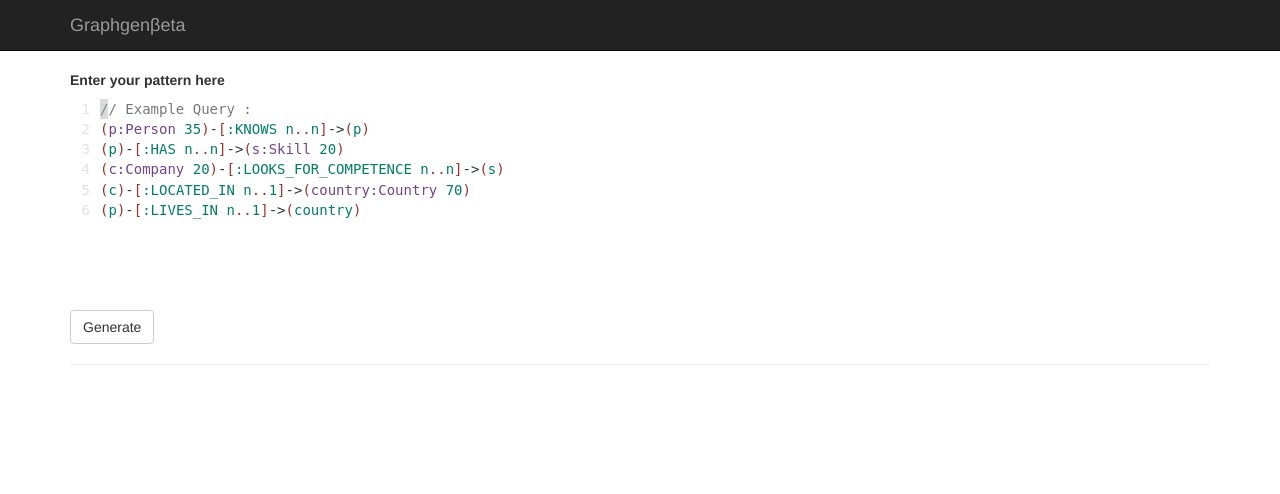
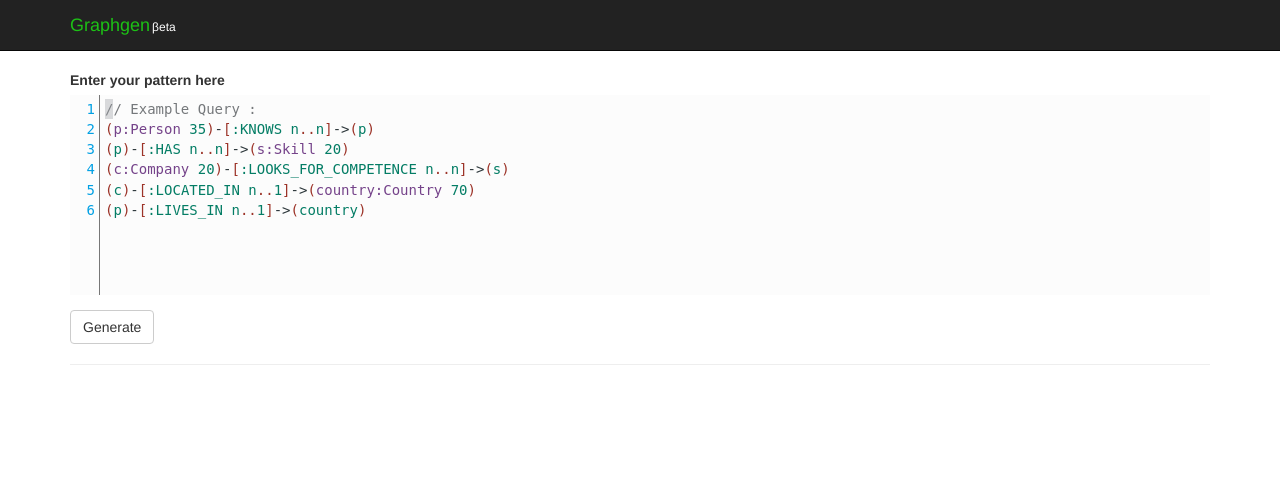
Before and after one commit to neoxygen/graphgen, a PHP site: template src/Views/base.html.twig in a window 1280 px wide. Shown: the top 494 px of the page. Run offline with PHP 8.4, Linux system fonts and the light colour scheme; the template is opened without the code that fills it, so the values that code supplies are empty; some libraries are stand-ins or nearby versions.

Commit message:
some tweaks

```diff
--- a/src/Views/base.html.twig
+++ b/src/Views/base.html.twig
@@ -38,6 +38,16 @@
             height: 200px;
         }
 
+        #ggbrand {
+            color: #1DC116;
+        }
+
+        #ggbrand span {
+            color: #fff;
+            font-size: 12px;
+            margin-left: 2px;
+        }
+
     </style>
 </head>
 <body>
@@ -51,7 +61,7 @@
                 <span class="icon-bar"></span>
                 <span class="icon-bar"></span>
             </button>
-            <a class="navbar-brand" href="#">Graphgen<span>&beta;eta</span></a>
+            <a class="navbar-brand" href="#" id="ggbrand">Graphgen<span>&beta;eta</span></a>
         </div>
         <div class="collapse navbar-collapse">
         </div>
@@ -62,6 +72,7 @@
     <div class="row">
         <div class="col-xs-12">
         <form role="form" id="patternForm" method="POST" action="{{ path('api_pattern_transform') }}">
+            <div class="alert alert-danger" id="cypherError" role="alert" style="display: none;"></div>
             <div class="form-group">
                 <label for="patternBox">Enter your pattern here</label>
                 <textarea id="patternBox" class="form-control" rows="6" placeholder="">// Example Query :
@@ -112,6 +123,7 @@ $(document).ready(function() {
         var pattern = $('#patternBox').val();
         var posting = $.post(apiEndpoint, {'pattern': pattern});
         posting.done(function (data) {
+            $('#cypherError').hide();
             var data = $.parseJSON(data);
             console.log(data);
             g = {
@@ -146,6 +158,12 @@ $(document).ready(function() {
 
 
         });
+        posting.fail(function(data){
+            var error = data.responseJSON.error;
+            console.log(error);
+            $('#cypherError').html('<p>' + error.message + '</p>');
+            $('#cypherError').show();
+        });
     });
 });
 </script>
--- a/web/assets/codemirror/theme/neo.css
+++ b/web/assets/codemirror/theme/neo.css
@@ -3,7 +3,7 @@
 /* Color scheme */
 
 .cm-s-neo.CodeMirror {
-  background-color:#ffffff;
+  background-color:#fcfcfc;
   color:#2e383c;
   line-height:1.4375;
 }
@@ -23,13 +23,19 @@
 
 .cm-s-neo .CodeMirror-gutters {
   border:none;
-  border-right:10px solid transparent;
+  border-right:1px solid #777777;
   background-color:transparent;
+    padding-right: 9px;
+}
+
+.cm-s-neo .CodeMirror-lines {
+    padding-left: 5px;
 }
 
 .cm-s-neo .CodeMirror-linenumber {
   padding:0;
   color:#e0e2e5;
+    color: #01a0e4;
 }
 
 .cm-s-neo .CodeMirror-guttermarker { color: #1d75b3; }
```
Also changed, not shown: src/Controller/WebController.php (+20 -8 lines), 1 other file.
